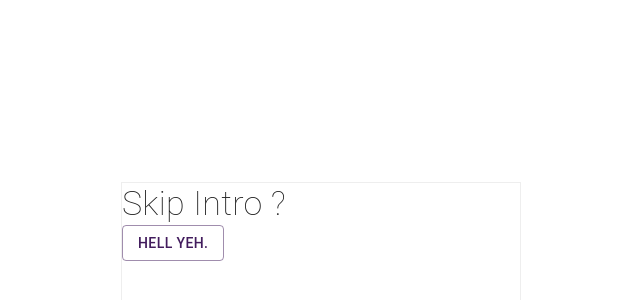
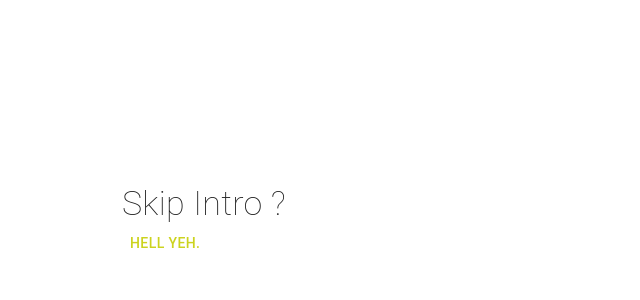
Before and after one commit to goldlabel-apps/packages, a React (Create React App) app: page / in a window 1280 px wide. Shown: the part 18-318 px from the top of the page, without its empty margins (319-959 px from the left). Built offline with nearby package versions, Linux system fonts and the light colour scheme.

Commit message:
clean up

```diff
--- a/src/index.jsx
+++ b/src/index.jsx
@@ -13,7 +13,7 @@ ReactDOM.render(<React.StrictMode>
                       centerize: true,
                       width: 400,
                       height: 400,
-                      borderColor: `#eee`,
+                      borderColor: `#fff`,
                       onClick: (e) => {
                         e.preventDefault()
                         console.log (' CLICKED!! ')
--- a/src/packages/SkipIntro/SkipIntro.jsx
+++ b/src/packages/SkipIntro/SkipIntro.jsx
@@ -59,8 +59,8 @@ export default function SkipIntro( props ) {
                             { title }
                         </Typography>
                         <Button
-                            variant={ `outlined` }
-                            color={ `primary` }
+                            variant={ `text` }
+                            color={ `secondary` }
                             onClick={ onClick }>
                             { btnTxt }
                         </Button>
```
